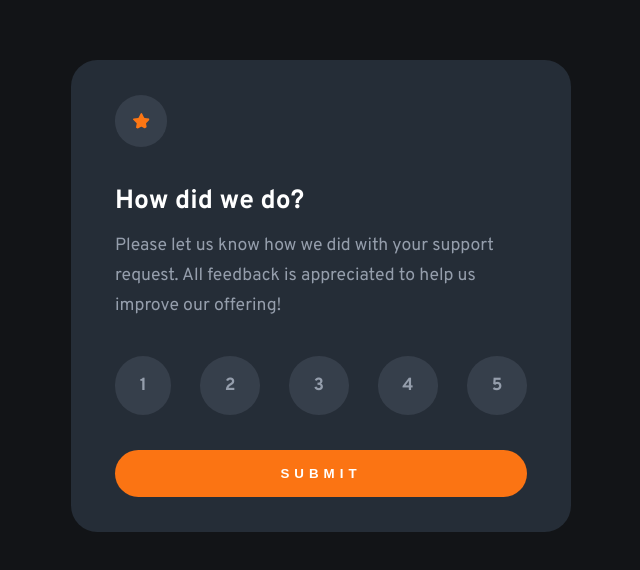
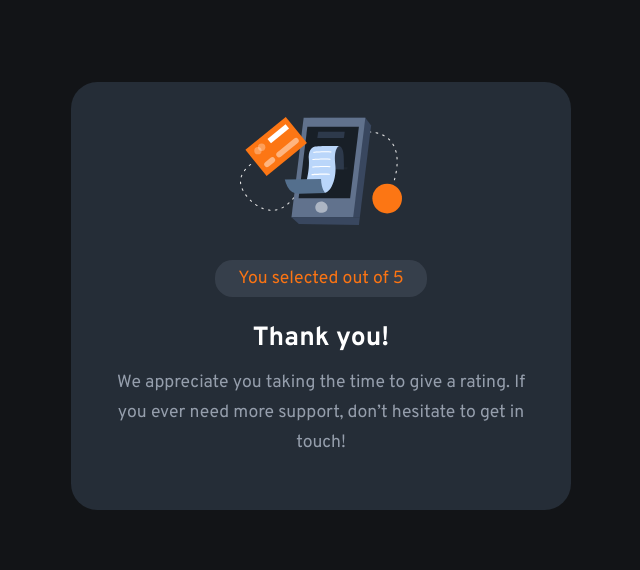
Before and after one commit to Alekususenpai/interactive-rating-component, a plain HTML site: page index.html in a window 1280 px wide. Shown: the part 104-674 px from the top of the page, without its empty margins (319-959 px from the left). Drawn offline with Linux system fonts and the light colour scheme.

Commit message:
C:/Program Files/Git/

```diff
--- a/index.html
+++ b/index.html
@@ -16,24 +16,29 @@
           <main>
                     <div class="card">
                               <div class="evaluation">
-                                        <span><img src="./icon-star.svg" class="circle-star"></svg></span>
-                                        <h2>How did we do?</h2>
-                                        <p> Please let us know how we did with your support
+                                        <span><img src="./icon-star.svg" alt="star" class="circle-star"></span>
+                                        <h2 class="heading">How did we do?</h2>
+                                        <p class="paragraph"> Please let us know how we did with your support
                                                   request. All feedback is appreciated to help us improve our offering!
                                         </p>
                                         <div class="numbers">
-                                                  <div class="circle">1</div>
+                                                  <div class="circle" value="1">1</div>
                                                   <div class="circle">2</div>
                                                   <div class="circle">3</div>
                                                   <div class="circle">4</div>
                                                   <div class="circle">5</div>
+                                                  <input type="checkbox" name="" id="">
                                         </div>
                                         <button>Submit</button>
                               </div>
 
                               <div class="thankyou">
-                                        You selected out of 5 Thank you! We appreciate you taking the time
-                                        to give a rating. If you ever need more support, don’t hesitate to get in touch!
+                                        <img src="./illustration-thank-you.svg" alt="thank you">
+                                        <p><span class="rating">You selected out of 5</span></p>
+                                        <h2 class="heading">Thank you!</h2>
+                                        <p class="paragraph">We appreciate you taking the time
+                                                  to give a rating. If you ever need more support, don’t hesitate to get
+                                                  in touch!</p>
                               </div>
                     </div>
           </main>
--- a/style.css
+++ b/style.css
@@ -31,18 +31,18 @@ body {
   margin: 2em auto;
 }
 
-.evaluation h2 {
+.heading {
   margin-top: 1.2em;
   margin-bottom: 0.5em;
   color: var(--white);
 }
 
-.evaluation p {
+.paragraph {
   line-height: 1.7em;
   margin-top: 0;
 }
 
-.evaluation p,
+.paragraph,
 .numbers {
   color: var(--lightGrey);
 }
@@ -102,8 +102,27 @@ body {
 }
 
 .thankyou {
+  display:block;
+  text-align: center;
+}
+
+.thankyou img{
+  margin-bottom: 1em;
+}
+
+.rating{
+  background-color: var(--mediumGrey);
+  color: var(--orange);
+  border-radius: 1em;
+  padding: 0.4em 1.3em;
+}
+
+.evaluation{
   display: none;
 }
+
+
+
 
 @media all and (min-width: 500px) {
   .card {
```
Also changed, not shown: illustration-thank-you.svg (added).
